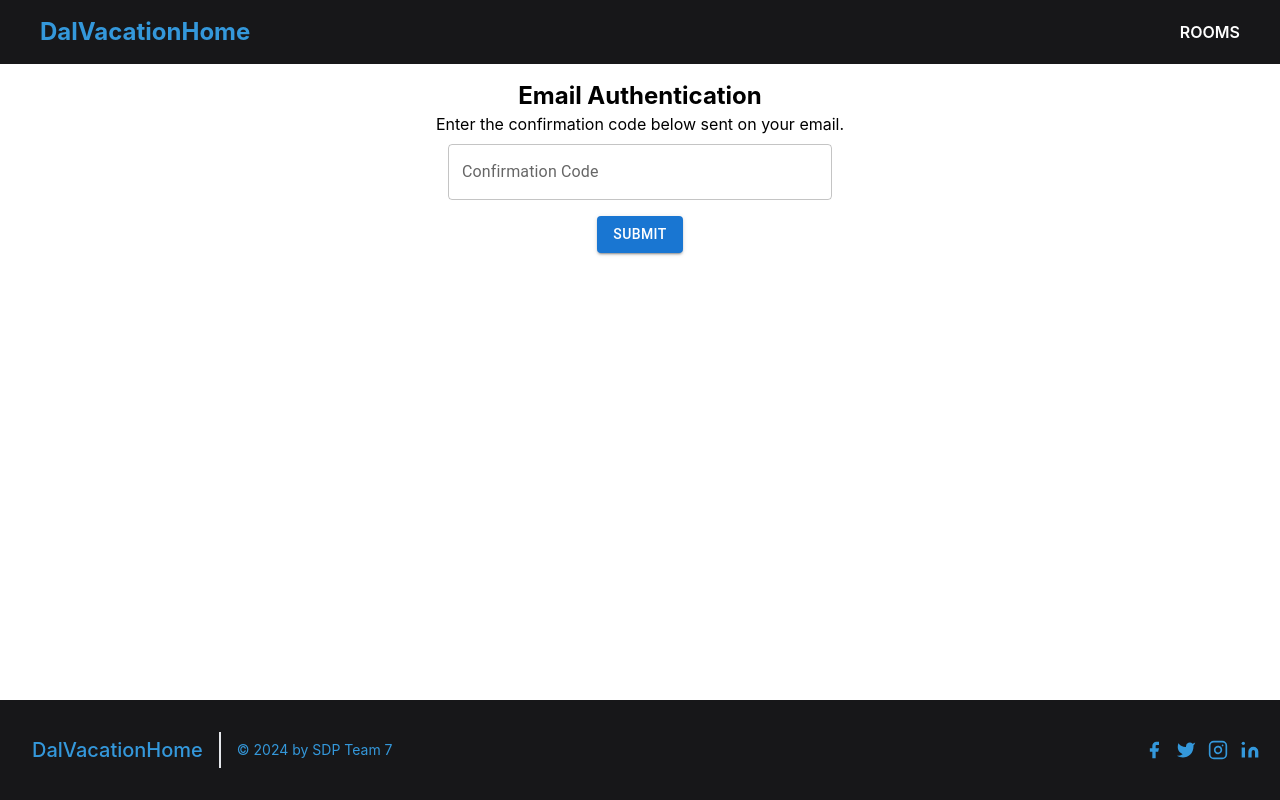
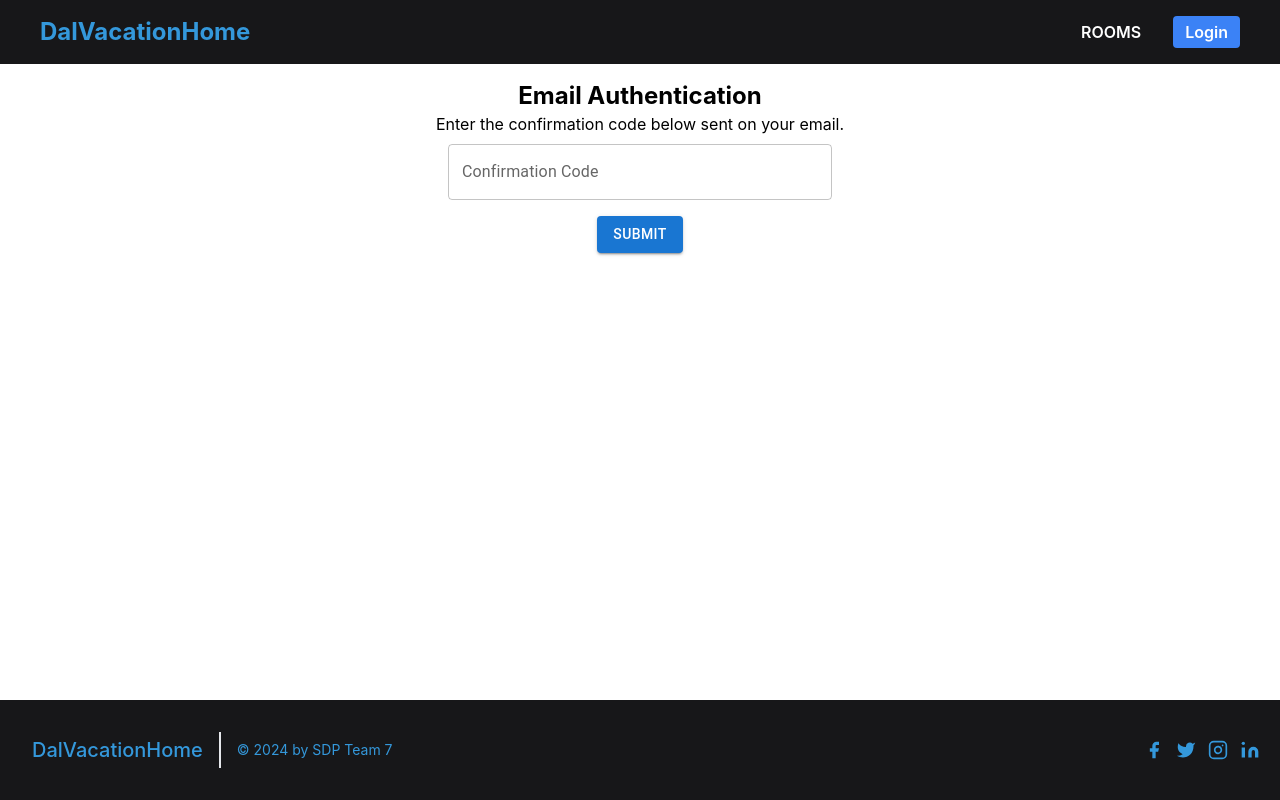
Before and after one commit to yogowang/dalvacation, a React (Create React App) app in the folder frontend/: page /signup-confirmation in a window 1280 px wide. Built offline with nearby package versions, Linux system fonts and the light colour scheme; the HTML template or start-up script is replaced by a standard one.

Commit message:
feat: login/logout statemanagement completed

```diff
--- a/frontend/src/components/navbar/Navbar.js
+++ b/frontend/src/components/navbar/Navbar.js
@@ -9,13 +9,20 @@ import {
 
 const Navbar = () => {
   // const [dropDownMenu, setDropDownMenu] = useState(false);
-  // const navigate = useNavigate();
+  const navigate = useNavigate();
+  const accessToken = localStorage.getItem("accessToken");
   let Links = [
     {
       name: "ROOMS",
-      link: "/event-list",
+      link: "/",
     }
   ];
+  const handleLogout = () => {
+    localStorage.removeItem("accessToken");
+    localStorage.removeItem("email");
+    localStorage.removeItem("question");
+    navigate("/login");
+  };
 
   let [open, setOpen] = useState(false);
 
@@ -23,7 +30,6 @@ const Navbar = () => {
     <>
       <div className="fixed left-0 top-0 z-10 w-full">
         <div className="items-center justify-between bg-[#171719] px-7 py-4 md:flex md:px-10 text-[#3498DB]">
-          {/* logo section */}
           <Link
             to={"/"}
             className="flex cursor-pointer items-center gap-1 text-2xl font-bold"
@@ -55,6 +61,24 @@ const Navbar = () => {
                 </a>
               </li>
             ))}
+
+            {accessToken ? (
+              <>
+                <li>
+                  <button onClick={handleLogout} className="btn rounded bg-blue-500 px-3 py-1 font-semibold text-white duration-500 hover:bg-blue-700 md:static md:ml-8">
+                    Logout
+                  </button>
+                </li>
+              </>) : (
+              <>
+                <Link
+                  to="/login"
+                  className="btn rounded bg-blue-500 px-3 py-1 font-semibold text-white duration-500 hover:bg-blue-700 md:static md:ml-8"
+                >
+                  Login
+                </Link>
+              </>)}
+
           </ul>
         </div>
       </div>
--- a/frontend/src/pages/authentication/login/Login.js
+++ b/frontend/src/pages/authentication/login/Login.js
@@ -33,6 +33,7 @@ const Login = () => {
             if (response.data.statusCode === 200) {
                 localStorage.setItem("email", email);
                 localStorage.setItem("question", response.data.body.userQAQuestion);
+                localStorage.setItem("accessToken", response.data.body.authResponse.AuthenticationResult.AccessToken);
                 navigate("/login-2-factor") //navigate to 2nd factor
             } else {
                 toast.error(response.data.body);
--- a/frontend/src/pages/authentication/signup/SignupConfirmation.js
+++ b/frontend/src/pages/authentication/signup/SignupConfirmation.js
@@ -28,7 +28,7 @@ const SignupConfirmation = () => {
             console.log(response);
 
             if (response.data.statusCode === 200) {
-                navigate("/")
+                navigate("/login")
             } else {
                 toast.error("Invalid confirmation code");
             }
```
Also changed, not shown: frontend/src/pages/authentication/signup/Signup.js (line endings or trailing spaces).
